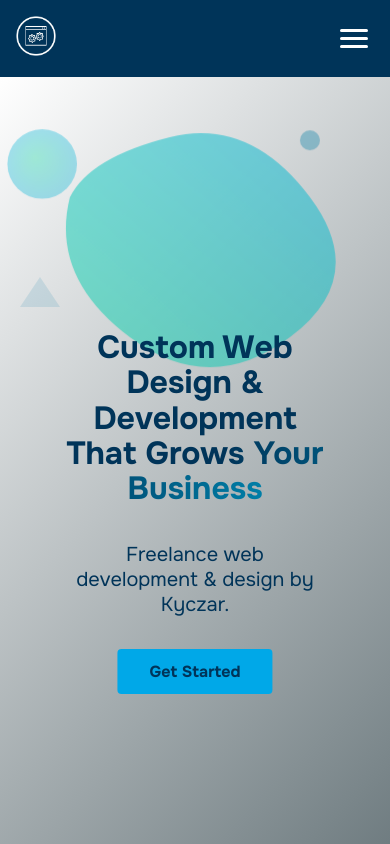
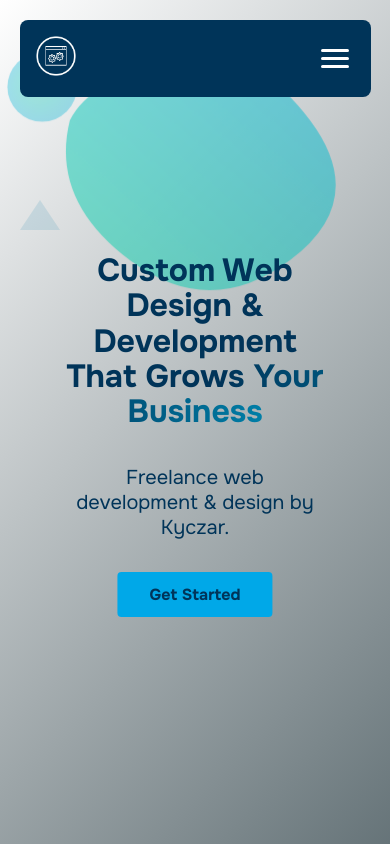
Before and after one commit to kaalbregtse/KyKustoms, a React (Create React App) app: page / in a window 390 px wide. Shown: the top 844 px of the page. Built offline with nearby package versions, Linux system fonts and the light colour scheme.

Commit message:
new bubble nav bar and animation

```diff
--- a/src/components/global/nav-footer.css
+++ b/src/components/global/nav-footer.css
@@ -4,11 +4,31 @@ nav {
     color: var(--pure-white);
     padding: 1rem 0;
     font-size: var(--font-base);
-    position: relative;
     z-index: 10;
+    position: fixed;
+    left: 10%;
+    width: 80%;
+    margin: 20px auto 0 auto;
+    border-radius: 8px;
+    transition:
+        box-shadow 0.3s cubic-bezier(.4,0,.2,1),
+        background 0.3s cubic-bezier(.4,0,.2,1),
+        padding 0.3s cubic-bezier(.4,0,.2,1);
+
+}
+
+.stickyNav {
+    position: sticky;
+    border-radius: 0;
+    width: 100%;
+    box-shadow: 0 -10px 40px 0px rgba(0,0,0, .5);
+    padding: 0.5rem 0;
+    top: 0;
+    left: 0;
 }
 
 nav > div {
+    transition: padding 0.3s cubic-bezier(.4,0,.2,1);
     display: flex;
     align-items: center;
     justify-content: space-between;
@@ -59,6 +79,11 @@ nav > div > div:last-child a:hover {
 
 /* MOBILE NAV */
 @media (max-width: 768px) {
+    nav {
+        width: 90%;
+        left: 5%;
+    }
+
     nav > div {
         flex-direction: column;
         align-items: flex-start;
@@ -89,9 +114,19 @@ nav > div > div:last-child a:hover {
         color: var(--pure-white);
         padding: 1rem 0;
         font-size: var(--font-base);
-        position: relative;
         z-index: 100;
     }
+
+    .stickyNavMobile {
+        position: sticky;
+        border-radius: 0!important;
+        width: 100%;
+        box-shadow: 0 -10px 40px 0px rgba(0,0,0, .5);
+        padding: 0.5rem 0;
+        top: 0;
+        left: 0;
+    }
+
     .nav-mobile-header {
         display: flex;
         flex-direction: row;
@@ -151,6 +186,15 @@ nav > div > div:last-child a:hover {
     .nav-mobile-toggle.open {
         transform: rotate(180deg);
     }
+
+    nav:has(.nav-mobile-menu.open) {
+        border-radius: 8px 8px 0 0;
+    }
+
+    nav:has(.nav-mobile-menu.close){
+        border-radius: 8px;
+    }
+
     .nav-mobile-menu {
         display: none;
         flex-direction: column;
@@ -162,7 +206,7 @@ nav > div > div:last-child a:hover {
         position: absolute;
         left: 0;
         top: 100%;
-        box-shadow: 0 4px 16px rgba(0,0,0,0.15);
+        border-radius: 0 0 8px 8px;
     }
     .nav-mobile-menu.open {
         display: flex;
@@ -198,10 +242,6 @@ nav > div > div:last-child a:hover {
         transition: background 0.2s, color 0.2s;
         margin-top: 0.5rem;
         display: inline-block;
-    }
-    .nav-mobile-cta:hover {
-        background: var(--pure-white);
-        color: var(--primary);
     }
 }
 
--- a/src/components/global/nav-mobile.jsx
+++ b/src/components/global/nav-mobile.jsx
@@ -1,12 +1,26 @@
-import React, { useState } from "react";
+import React, { useState, useEffect } from "react";
 import logo from '../../images/kykustoms-logo-icon.png';
 import './nav-footer.css';
 
 export default function NavMobile() {
     const [open, setOpen] = useState(false);
 
+    useEffect(() => {
+            const handleScroll = () => {
+                const nav = document.getElementById('nav-mobile');
+                if (window.scrollY > 100) {
+                    nav.classList.add('stickyNavMobile');
+                } else {
+                    nav.classList.remove('stickyNavMobile');
+                }
+            };
+            window.addEventListener('scroll', handleScroll);
+            return () => window.removeEventListener('scroll', handleScroll);
+    }, []);
+
     return (
-        <nav className="nav-mobile">
+
+        <nav className="nav-mobile" id="nav-mobile">
             <div className="nav-mobile-header">
                 <a href="/"><img src={logo} alt="DoD Logo" /></a>
                 <button
@@ -19,7 +33,7 @@ export default function NavMobile() {
                     <span className="nav-mobile-bar"></span>
                 </button>
             </div>
-            <div className={`nav-mobile-menu${open ? " open" : ""}`}>
+            <div className={`nav-mobile-menu${open ? " open" : " close"}`}>
                 <ul>
                     <li><a href="/" onClick={() => setOpen(false)}>Home</a></li>
                     <li><a href="/#services" onClick={() => setOpen(false)}>Services</a></li>
--- a/src/components/global/nav.jsx
+++ b/src/components/global/nav.jsx
@@ -1,7 +1,21 @@
+import { useEffect } from 'react';
 import logo from '../../images/kykustoms-logo-icon.png';
 import './nav-footer.css';
 
 export default function Nav() {
+    useEffect(() => {
+        const handleScroll = () => {
+            const nav = document.querySelector('nav');
+            if (window.scrollY > 100) {
+                nav.classList.add('stickyNav');
+            } else {
+                nav.classList.remove('stickyNav');
+            }
+        };
+        window.addEventListener('scroll', handleScroll);
+        return () => window.removeEventListener('scroll', handleScroll);
+    }, []);
+
     return (
         <nav>
             <div>
```
